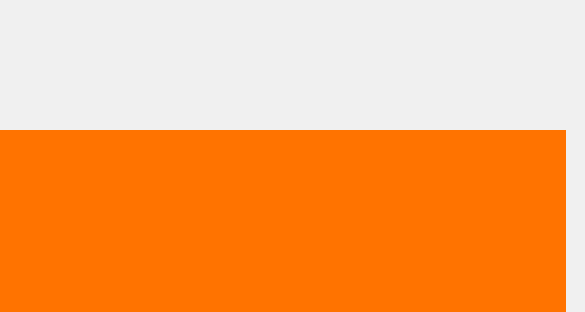
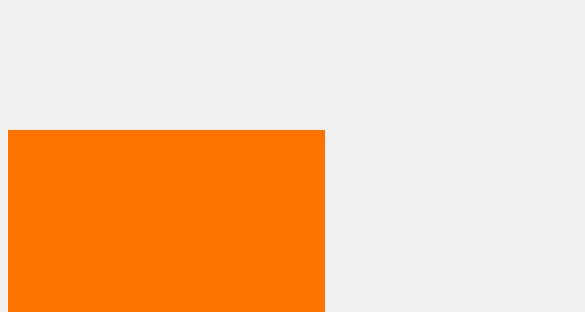
Before and after one commit to manoelbo/prototype-ai-cards, a plain HTML site: page index.html in a window 390 px wide. Shown: the top 312 px of the page, 585 px wide, since content can reach past the window. Drawn offline with Linux system fonts and the light colour scheme.

Commit message:
Atualizações de estilo para tornar o site responsivo em dispositivos móveis

```diff
--- a/style.css
+++ b/style.css
@@ -82,10 +82,40 @@ body {
 }
 
 .card {
-    /* CSS existente permanece igual */
-    display: none; /* Adicionado para ocultar todos os cards inicialmente */
+    display: none;
 }
 
 .card:first-child {
-    display: block; /* Exibe apenas o primeiro card inicialmente */
+    display: block;
 }
+
+/* Media Query para dispositivos com largura máxima de 800px */
+@media screen and (max-width: 800px) {
+
+    .container {
+        width: 100%;
+    }
+    .card {
+        width: 100%; /* Alterado para ocupar toda a largura disponível */
+        max-width: 600px; /* Definido um tamanho máximo para o card */
+        margin: 20px auto; /* Centraliza os cards na tela */
+        height: 600px;/* Alterado para se ajustar ao conteúdo */
+    }
+
+    .card-front {
+        font-size: 12px; /* Reduzido o tamanho da fonte */
+    }
+
+    .card-back h2 {
+        font-size: 16px; /* Reduzido o tamanho da fonte */
+    }
+
+    .card-back p {
+        font-size: 16px; /* Reduzido o tamanho da fonte */
+        margin: 15px 0; /* Reduzido o espaçamento vertical */
+    }
+
+    .card-back ul li {
+        font-size: 14px; /* Reduzido o tamanho da fonte */
+    }
+}
```
